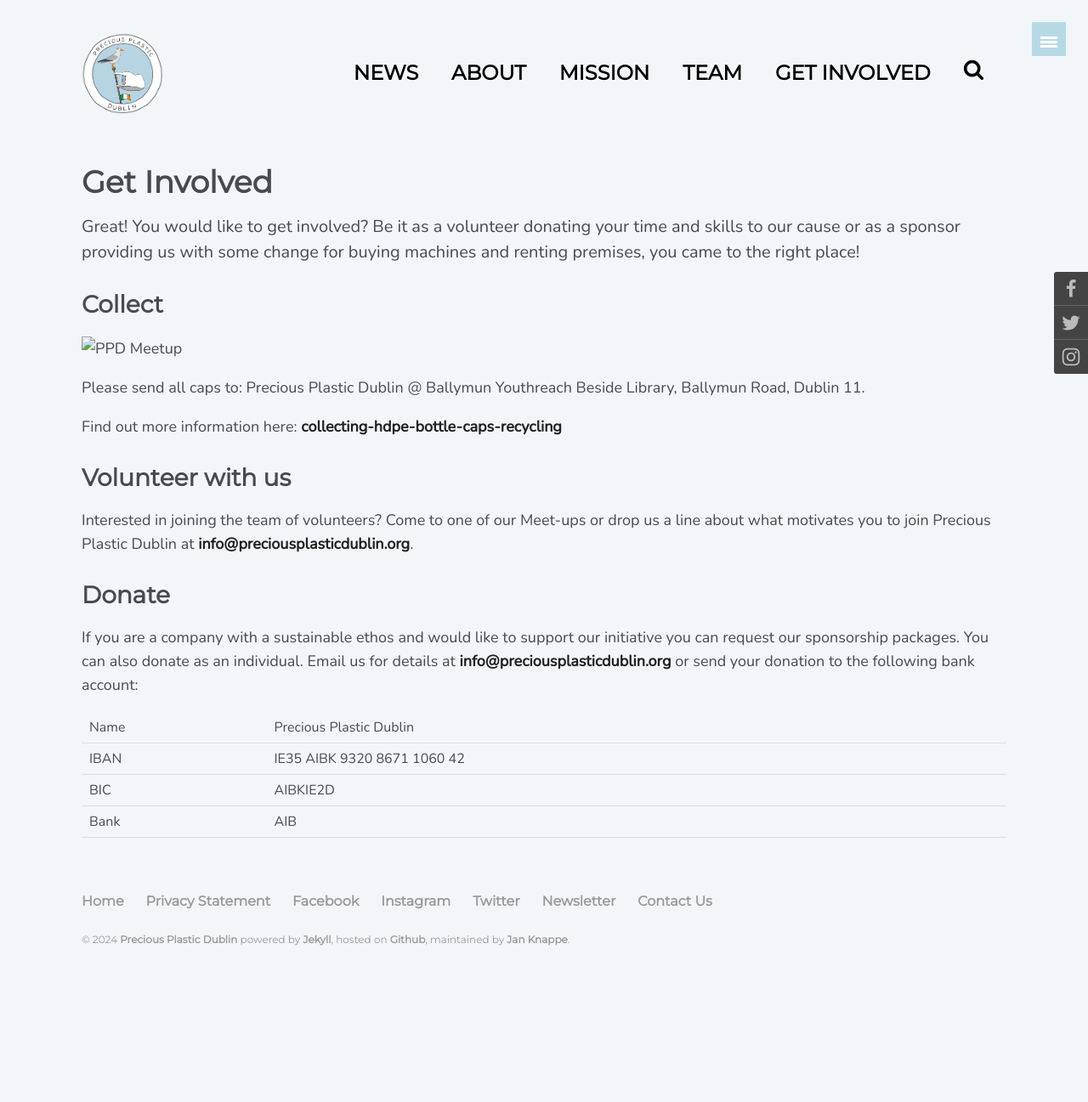
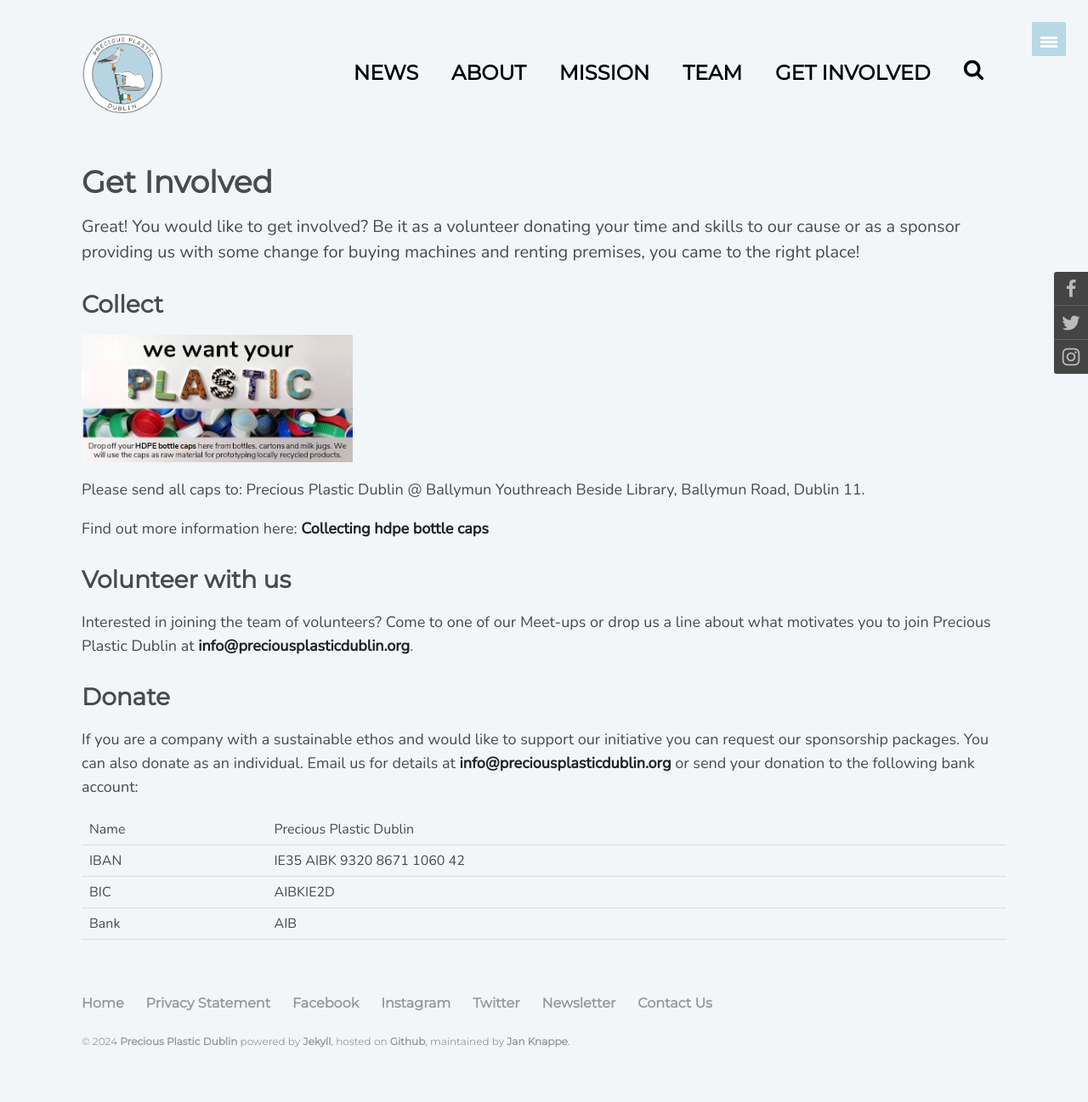
Before and after one commit to preciousplasticdublin/preciousplasticdublin.github.io, a Jekyll site: the page built from _pages/get-involved.md, in a window 1280 px wide. Shown: the whole page at 85% size. Built offline with Jekyll 4.4.1, drawn with Linux system fonts in a browser that asks for light colours; comment, search, counter and statistics services are not loaded; before the commit the page ends 1176 px from its top, so only the background shows below that.

Commit message:
Update get-involved.md
Fix collecting banner and internal link

```diff
--- a/_pages/get-involved.md
+++ b/_pages/get-involved.md
@@ -8,11 +8,11 @@
 
 ### Collect
 
-![PPD Meetup]({{ site.baseurl }}/images/pages/hdpe-caps-collection-feature.jpg "PPD Meetup"){:style="float: top;margin-right: 10px;height: 150px;"}
+![PPD Meetup]({{ site.baseurl }}/images/posts/hdpe-caps-collection-feature.jpg "Cap Collection"){:style="float: top;margin-right: 10px;height: 150px;"}
 
 Please send all caps to: Precious Plastic Dublin @ Ballymun Youthreach Beside Library, Ballymun Road, Dublin 11.
 
-Find out more information here: [collecting-hdpe-bottle-caps-recycling](/)
+Find out more information here: [Collecting hdpe bottle caps](/hdpe-collection-form)
 
 ### Volunteer with us
 
```
